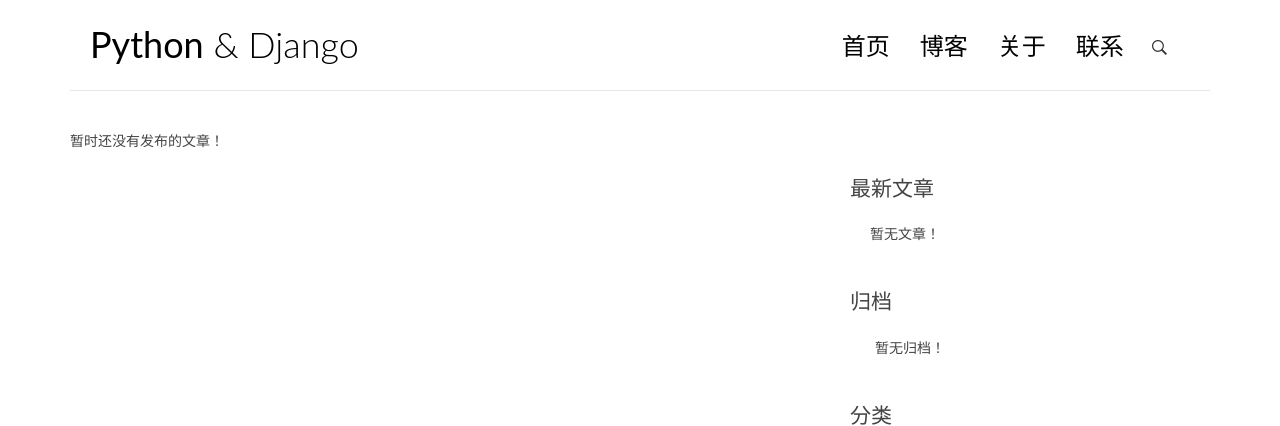
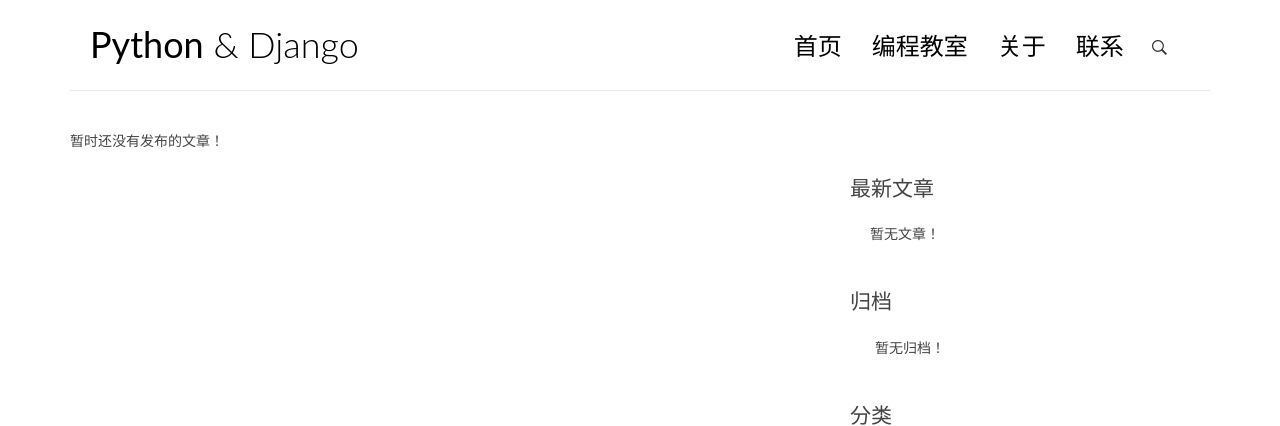
Before and after one commit to wanconglei/better-blog, a Django app: page / in a window 1280 px wide. Shown: the top 426 px of the page. Run offline with Django 3.2, Linux system fonts and the light colour scheme; data that the repository does not hold is empty; some libraries are stand-ins or nearby versions.

Commit message:
小修改

```diff
--- a/blogproject/templates/base.html
+++ b/blogproject/templates/base.html
@@ -22,6 +22,14 @@
     <script src="{% static 'blog/js/bootstrap.min.js' %}"></script>
     <script src="{% static 'blog/js/pace.min.js' %}"></script>
     <script src="{% static 'blog/js/modernizr.custom.js' %}"></script>
+    <script type="text/javascript">
+    function aclick(){
+        alert("邮箱：wcl19941007@163.com qq: 2506268064");
+    }
+    </script>
+    <script type="text/javascript">
+
+    </script>
 </head>
 
 <body>
@@ -45,9 +53,9 @@
                     <div class="collapse navbar-collapse" id="bs-example-navbar-collapse-1">
                         <ul class="nav navbar-nav navbar-right">
                             <li class="cl-effect-11"><a href="{% url 'blog:index' %}" data-hover="首页">首页</a></li>
-                            <li class="cl-effect-11"><a href="full-width.html" data-hover="博客">博客</a></li>
-                            <li class="cl-effect-11"><a href="about.html" data-hover="关于">关于</a></li>
-                            <li class="cl-effect-11"><a href="contact.html" data-hover="联系">联系</a></li>
+                            <li class="cl-effect-11"><a href="http://crossincode.com/" data-hover="博客">编程教室</a></li>
+                            <li class="cl-effect-11"><a href="javascript:void(0);" onclick="aclick()" data-hover="关于">关于</a></li>
+                            <li class="cl-effect-11"><a href="javascript:void(0);" onclick="aclick()" data-hover="联系">联系</a></li>
                         </ul>
                     </div><!-- /.navbar-collapse -->
                 </nav>
```
